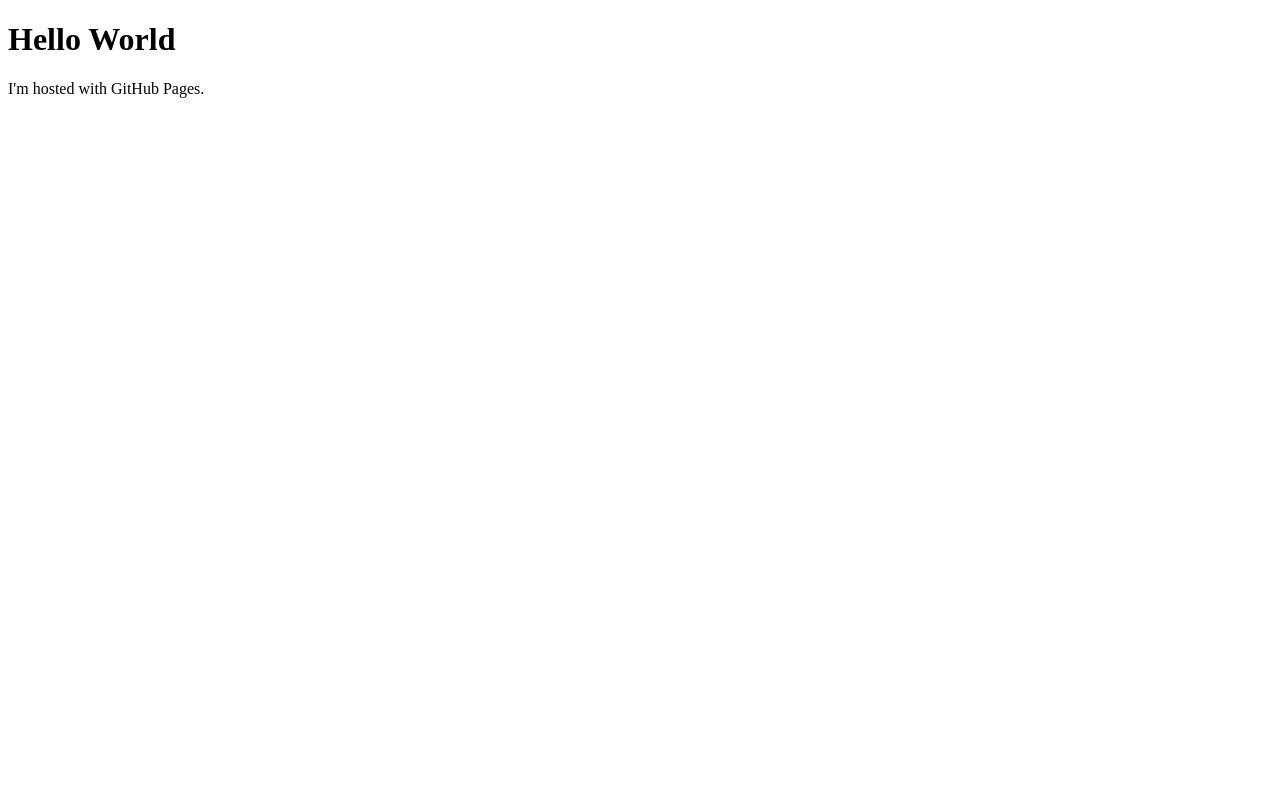
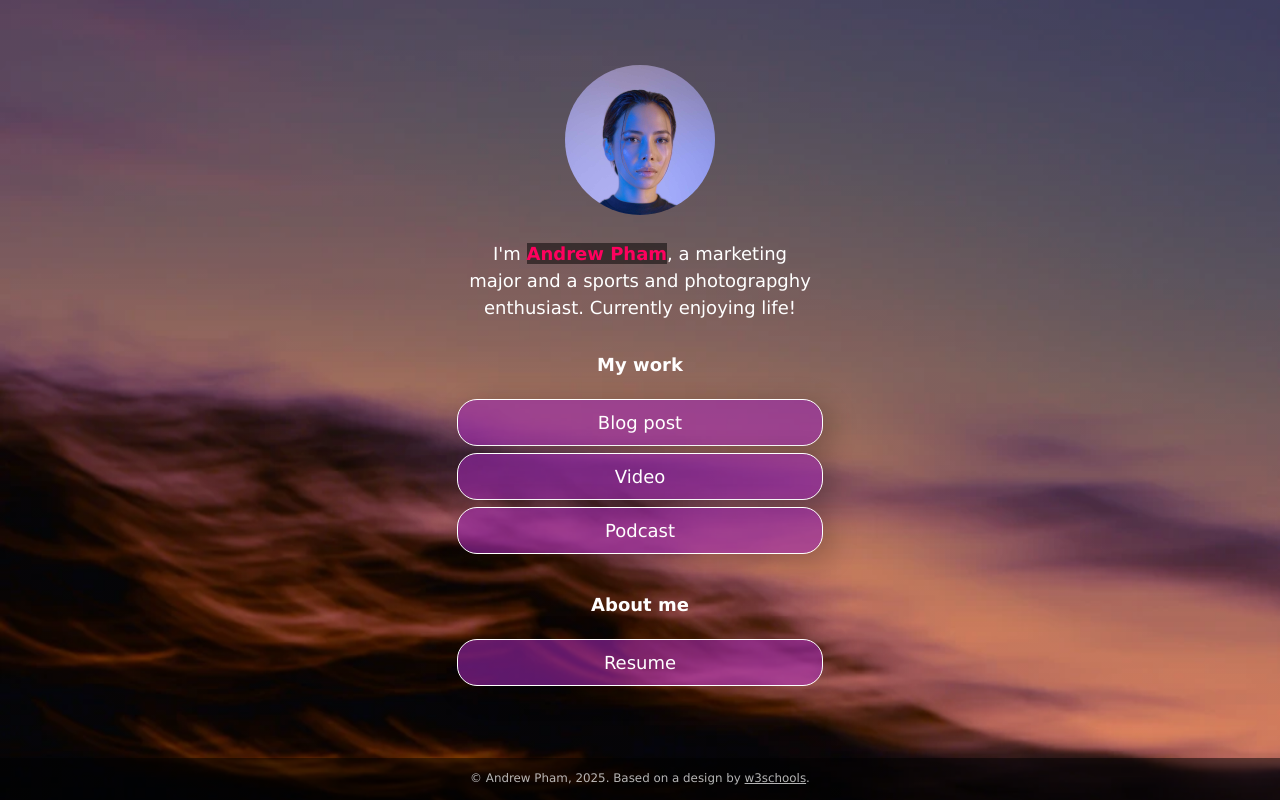
Before and after one commit to phamandrew2310/phamandrew2310.github.io, a plain HTML site: page index.html in a window 1280 px wide. Drawn offline with Linux system fonts and the light colour scheme.

Commit message:
Added Website Changes

```diff
--- /dev/null
+++ b/css/style.css
@@ -0,0 +1,231 @@
+:root {
+    --primaryText: #fff;
+    --secondaryText: #ff015e;
+    --primary: rgba(156, 39, 176, .60);
+    --secondary: rgba(255, 1, 94, .60);
+    --buttonHover: rgba(156, 39, 176, .40);
+    --smallButtonHover: rgba(0, 0, 0, .25);
+}
+
+html {
+    box-sizing: border-box;
+    /* keeps button boxes within phone screen width */
+    -ms-text-size-adjust: 100%;
+    -webkit-text-size-adjust: 100%;
+    height: 100%;
+}
+
+*,
+*:before,
+*:after {
+    box-sizing: inherit;
+}
+
+body {
+    margin: 0;
+    min-height: 100%;
+    /* The image used for the site background. Try changing skyscape.jpg to stars.jpg. Put a replacement photo in the images folder and, in line 21 below, replace skyscape.jpg with yourbackgroundfilename.jpg */
+    /* The linear gradient darkens the image, like putting a sunglasses lens on top of it. If you want to darken the image even more, change 0.1 (both times) to 0.3 or higher */
+    background: linear-gradient(rgba(0, 0, 0, 0.1), rgba(0, 0, 0, 0.1)), url(../images/skyscape.jpg);
+    /* Prevents the browser from repeating or "tiling" the background image */
+    background-repeat: no-repeat;
+    background-position: center;
+    /* Freezes the image so that even the content scrolls down, the background stays put */
+    background-attachment: fixed;
+    /* Resizes the background image to cover the entire container */
+    background-size: cover;
+    font-family: Futura, Verdana, sans-serif;
+    line-height: 1.5;
+    font-size: 18px;
+    display: flex;
+    flex-direction: column;
+    justify-content: space-around;
+    align-items: center;
+}
+
+h1 {
+    font-size: 1em;
+}
+
+h2 {
+    font-size: 1em;
+    margin-bottom: 0;
+}
+
+img {
+    margin: .5em 1em;
+    /* border: 1px solid #ccc; */
+    border-radius: 50%;
+    height: 150px;
+    max-width: 100%;
+    object-fit: cover;
+    /* Resizes the image to cover the entire container */
+}
+
+.container {
+    text-align: center;
+    width: 100%;
+    padding: 0;
+    margin-right: auto;
+    margin-left: auto;
+    flex: 1;
+    display: flex;
+    flex-direction: column;
+    justify-content: center;
+}
+
+.image-container {
+    text-align: center;
+    width: 100%;
+}
+
+.main-text-color {
+    color: var(--primaryText);
+}
+
+.name {
+    color: var(--secondaryText);
+}
+
+.name strong {
+    background-color: rgba(0, 0, 0, 0.50);
+}
+
+.section-header {
+    padding-top: .5em;
+}
+
+.button,
+.intro,
+.links-container,
+.slidedown,
+.external-link {
+    width: 100%;
+    min-width: 50%;
+    padding: .5em 1em;
+    text-decoration: none;
+    color: inherit;
+    text-align: center;
+}
+
+.button, .external-link {
+    border: 1px solid var(--primaryText);
+    border-radius: 20px;
+    box-shadow: 7px 6px 28px 1px rgba(0, 0, 0, 0.24);
+    overflow: hidden;
+    white-space: nowrap;
+    display: inline-block;
+    background-color: var(--primary);
+    cursor: pointer;
+    transition: 0.2s all;
+}
+
+.button:not(.highlight) {
+    background-color: var(--primary);
+}
+
+@media (hover: hover) {
+    .button:hover { background-color: var(--buttonHover); }
+}
+
+.button.highlight {
+    background-color: var(--secondary);
+}
+
+.button:active, .external-link:active {
+    transform: scale(0.98);
+    /* Scaling button to 0.98 to its original size */
+    box-shadow: 3px 2px 22px 1px rgba(0, 0, 0, 0.24);
+    /* Lowering the shadow */
+}
+
+.intro {
+    margin: 0 auto;
+}
+
+.section {
+    margin-top: 1em;
+}
+
+.slidedown {
+    margin: 0 auto;
+    padding: 0;
+    -webkit-transition: height .4s ease;
+    -o-transition: height .4s ease;
+    transition: height .4s ease;
+    overflow: hidden;
+    height: 0;
+}
+
+.external-link {
+    border: 1px solid var(--primaryText);
+    border-radius: 20px;
+    background-color: transparent;
+    display: flex;
+    align-items: center;
+    justify-content: center;
+    padding: 0;
+    margin: .5em auto 1.5em auto;
+    text-decoration: none;
+    color: inherit;
+    height: 2em;
+    width: 6em;
+}
+
+.external-link:hover {
+    background-color: var(--smallButtonHover)
+}
+
+.description {
+    display: flex;
+    text-align: left;
+    flex-direction: column;
+    padding: 0 .6em;
+}
+
+.description > p {
+    margin: .5em 0;
+}
+
+.footer {
+  font-size: .66em;
+  background-color: rgba(0, 0, 0, .5);
+  color: rgba(225, 225, 225, .8);
+  text-decoration: none;
+  width: 100%;
+  min-height: 3em;
+  display: flex;
+  align-items: center;
+  justify-content: center;
+  position: relative;
+}
+
+.footer a {
+    color: inherit;
+}
+
+/* Media queries allow you to change style properties according to the screen width. In this case, if the screen is AT LEAST 540 pixels wide (bigger than a standard phone), the .container resizes to 540 pixels and the buttons and intro resize to 85% of the container width */
+@media (min-width: 540px) {
+    .container {
+        max-width: 540px;
+    }
+
+    .button,
+    .intro,
+    .slidedown {
+        width: 85%;
+    }
+}
+
+/* If the screen is AT LEAST 768 pixels wide (standard tablet or larger), the .container resizes to 750 pixels and the buttons and intro resize to 40% of the container width */
+@media (min-width: 768px) {
+    .container {
+        max-width: 768px;
+    }
+
+    .button,
+    .intro,
+    .slidedown {
+        width: 40%;
+    }
+}
--- a/index.html
+++ b/index.html
@@ -1,7 +1,74 @@
 <!DOCTYPE html>
-<html>
-    <body>
-        <h1>Hello World</h1>
-        <p>I'm hosted with GitHub Pages.</p>
-    </body>
+<!-- This page is adapted from w3schools "How to make a link tree website https://www.w3schools.com/howto/howto_website_create_linktree.asp" -->
+<html lang="en">
+
+<head>
+  <meta charset="utf-8" />
+  <meta name="viewport" content="width=device-width, initial-scale=1" />
+  <!-- Add your name below -->
+  <title>Andrew Pham</title>
+  <link rel="stylesheet" href="css/style.css">
+</head>
+
+<body class="main-text-color">
+  <!-- Content container. Everything except footer goes here -->
+  <div class="container">
+    <!-- Image and name container. Put your replacement photo—which you should crop to be square—in the images folder, then change the source attribute to images/yourportraitfilename.jpg. This path says, "Look in the images folder for yourportraitfilename.jpg." Be sure to change the alt text, too. -->
+    <div class="image-container">
+      <img src="images/portrait.jpg" alt="Photo by Art Hauntington">
+    </div>
+    <div class="intro">
+      I'm <span class="name"><strong>Andrew Pham</strong></span>, a marketing major and a sports and photograpghy enthusiast. Currently enjoying life!
+    </div>
+    <div class="section-header">
+      <h1>My work</h1>
+    </div>
+    <!-- Replace the # inside of the href="#" with your links. -->
+    <div class="links-container">
+      <div class="button toggle">Blog post</div>
+      <div class="slidedown">
+        <div class="description">
+          <h2>Blog post title</h2>
+          <p>Here, add a short but appealing description of your blog post.</p>
+          <a href="#" class="external-link" target="_blank">Read</a>
+        </div>
+      </div>
+
+      <div class="button toggle">Video</div>
+      <div class="slidedown">
+        <div class="description">
+          <h2>Video title</h2>
+          <p>Add a short but appealing description of your video.</p>
+          <a href="#" class="external-link" target="_blank">Watch</a>
+        </div>
+      </div>
+
+      <div class="button toggle">Podcast</div>
+      <div class="slidedown">
+        <div class="description">
+          <h2>Podcast title</h2>
+          <p>Add a short but appealing description of your podcast</p>
+          <a href="#" class="external-link" target="_blank">Listen</a>
+        </div>
+      </div>
+    </div>
+
+    <!-- Replace # with PDF from Google Docs, or replace the entire section with whatever you want. Or delete it! Or add another section below it!-->
+    <div class="section-header">
+      <h1>About me</h1>
+    </div>
+
+    <div class="links-container">
+      <a href="https://drive.google.com" class="button" target="_blank">Resume</a>
+    </div>
+
+  </div>
+  <div class="footer">
+    <p>© Andrew Pham, 2025. Based on a design by <a
+        href="https://www.w3schools.com/howto/howto_website_create_linktree.asp" target="_blank">w3schools</a>.
+    </p>
+  </div>
+  <script type="text/javascript" src="js/slider.js"></script>
+</body>
+
 </html>
--- /dev/null
+++ b/js/slider.js
@@ -0,0 +1,19 @@
+document.addEventListener("DOMContentLoaded", () => {
+  const a = document.querySelectorAll(".toggle");
+  a.forEach((e) => {
+    e.addEventListener("click", function () {
+      let slider = this.nextElementSibling;
+      if (slider.style.height) {
+        slider.style.height = null;
+        e.classList.remove("highlight");
+      } else {
+        document.querySelectorAll(".toggle.highlight").forEach((f) => {
+          f.classList.remove("highlight");
+          f.nextElementSibling.style.height = null;
+        });
+        e.classList.add("highlight");
+        slider.style.height = slider.scrollHeight + "px";
+      }
+    })
+  })
+})
```
Also changed, not shown: images/portrait.jpg (added), images/skyscape.jpg (added), images/stars.jpg (added), 1 other file.
